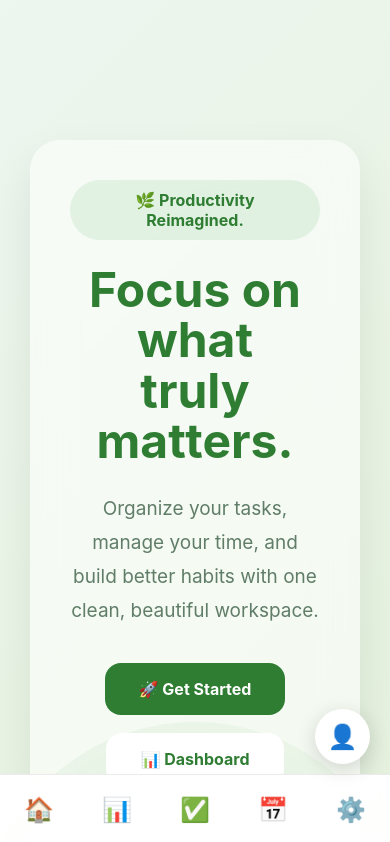
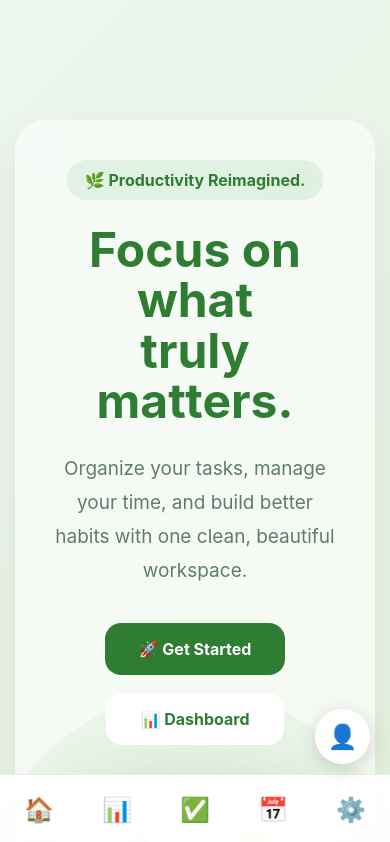
Before and after one commit to Arjon22/focusflow, a React (Vite) app: page / in a window 390 px wide. Shown: the top 842 px of the page. Built offline with nearby package versions, Linux system fonts and the light colour scheme; no server answers.

Commit message:
Fix home page mobile feature card overflow

```diff
--- a/src/styles/home.css
+++ b/src/styles/home.css
@@ -307,3 +307,23 @@
 .feature-card p {
     color: var(--soft-text);
 }
+
+
+/* ==========================
+   FEATURES RESPONSIVE
+========================== */
+
+@media (max-width:900px) {
+    .features-grid {
+        grid-template-columns: repeat(2, 1fr);
+    }
+}
+
+@media (max-width:600px) {
+    .features-grid {
+        grid-template-columns: 1fr;
+    }
+    .home-page {
+        padding: 40px 15px;
+    }
+}
```
